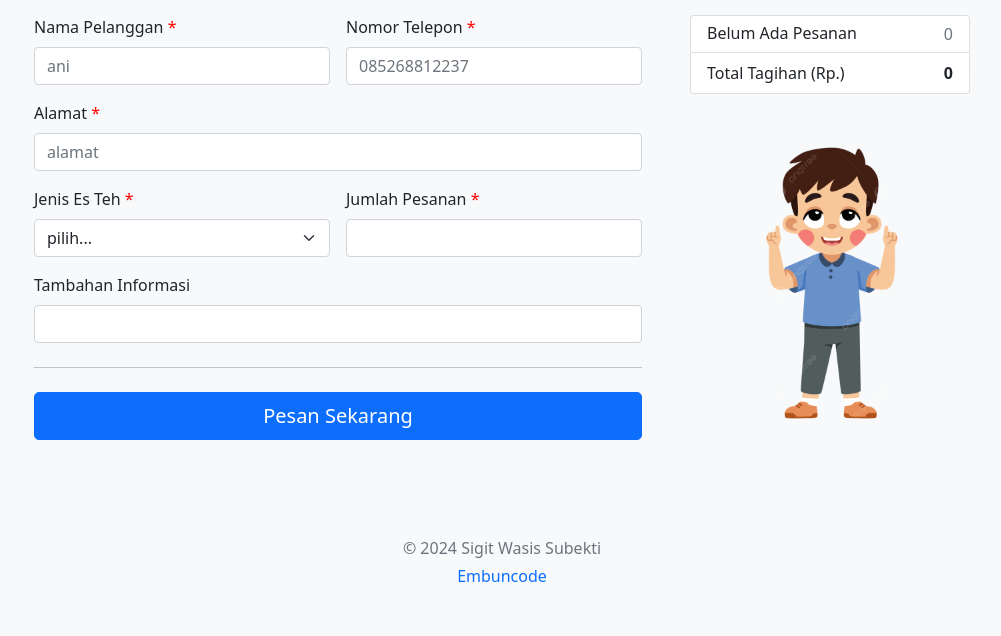
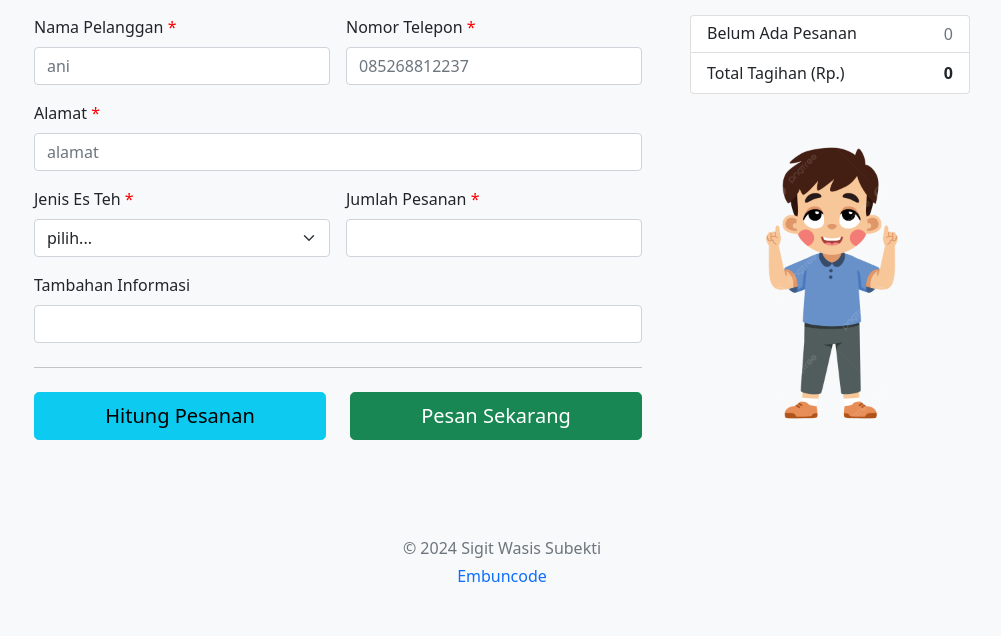
Before and after one commit to Sigit-Wasis/Asesmen-LSP, a PHP site: page /sigitlsp/views/index.php in a window 1280 px wide. Shown: the part 440-1076 px from the top of the page, without its empty margins (138-1139 px from the left). Run offline with PHP 8.4, Linux system fonts and the light colour scheme; some libraries are stand-ins or nearby versions.

Commit message:
add button hitung

```diff
--- a/views/index.php
+++ b/views/index.php
@@ -156,7 +156,16 @@
                         <input type="hidden" name="harga_total" id="harga_total">
 
                         <hr class="my-4">
-                        <button class="w-100 btn btn-primary btn-lg" type="submit">Pesan Sekarang</button>
+                        <div class="col-md-12">
+                            <div class="row">
+                                <div class="col-md-6">
+                                    <button class="w-100 btn btn-info btn-lg" onclick="calculateTotal()" type="button">Hitung Pesanan</button>
+                                </div>
+                                <div class="col-md-6">
+                                    <button class="w-100 btn btn-success btn-lg" type="submit">Pesan Sekarang</button>
+                                </div>
+                            </div>
+                        </div>
                     </form>
                 </div>
             </div>
```
